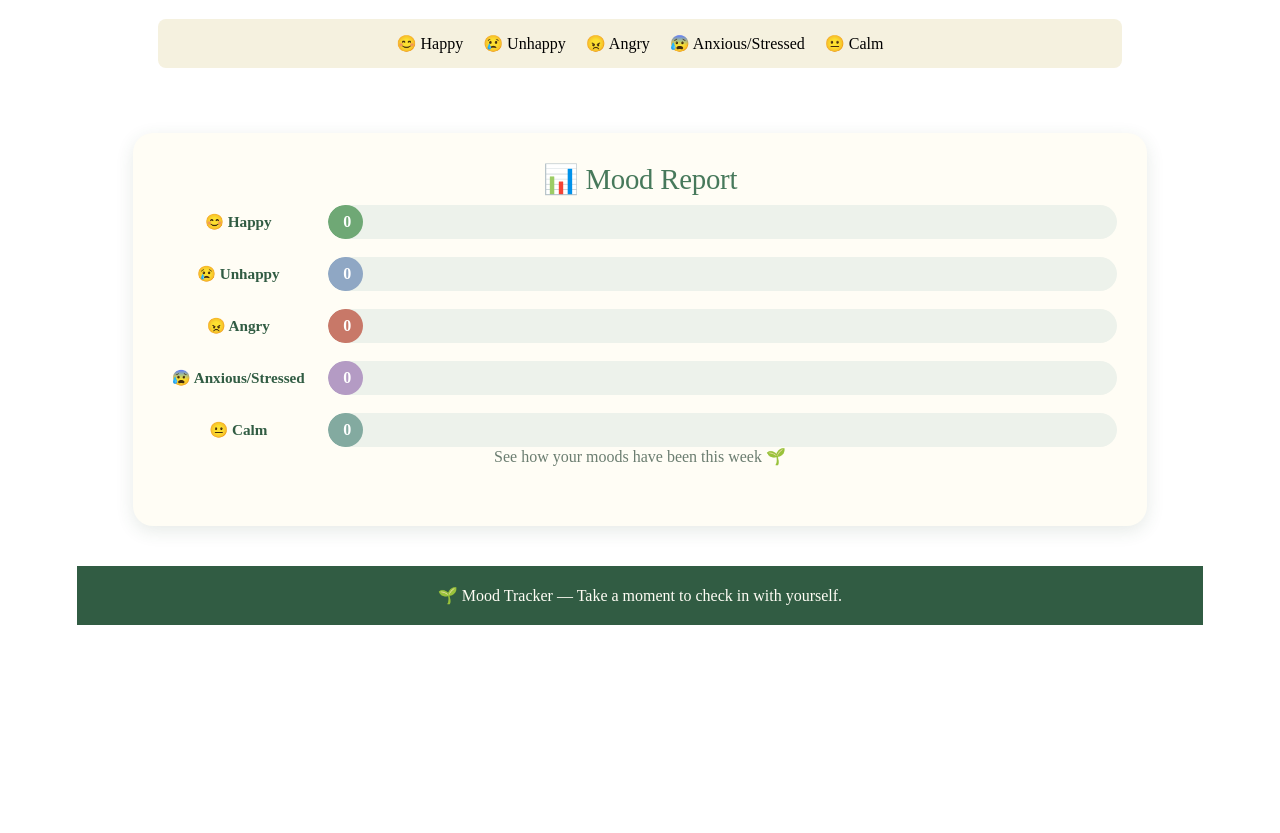
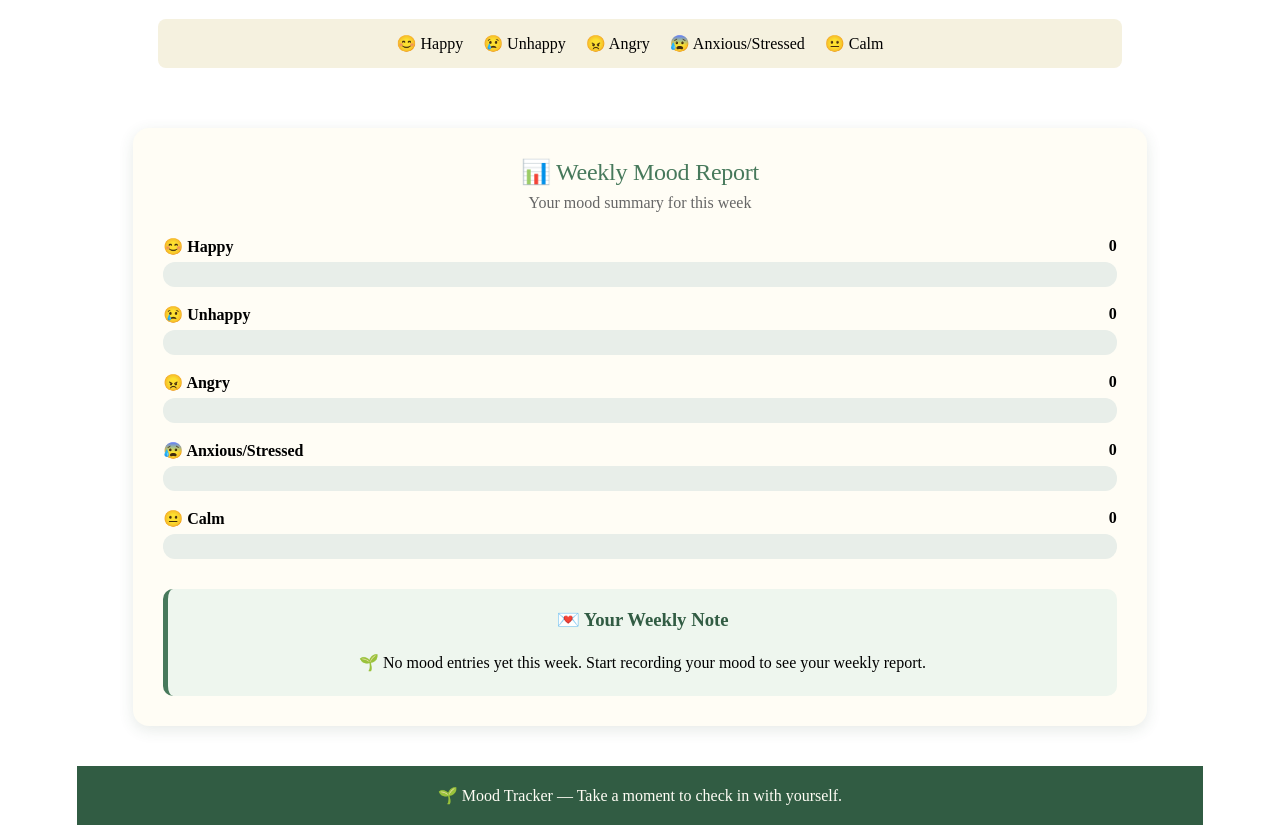
Before and after one commit to rekhavs003-cloud/unit-1-project, a React (Vite) app: page /calendar in a window 1280 px wide. Shown: the part 1230-2063 px from the top of the page. Before the commit the page ends 1863 px from the top, so only its background shows below. Built offline with nearby package versions, Linux system fonts and the light colour scheme.

Commit message:
updated mood components and weekly report

```diff
--- a/src/components/Header/Header.jsx
+++ b/src/components/Header/Header.jsx
@@ -6,16 +6,24 @@ function Header() {
   return (
     <header className="header">
       <div className="header-container">
-        <Link to="/" className="logo">
+
+        <Link to="/home" className="logo">
           🌿 Mood Tracker
         </Link>
 
-        <nav className="navigation" aria-label="Main navigation">
-          <Link to="/">Home</Link>
+        <nav
+          className="navigation"
+          aria-label="Main navigation"
+        >
+          <Link to="/home">Home</Link>
+
           <Link to="/journal">Journal</Link>
-          <Link to="/calendar">Calendar</Link>
+
+          <Link to="/calendar">Mood Tracker</Link>
+
           <Link to="/about">About</Link>
         </nav>
+
       </div>
     </header>
   );
--- a/src/components/WeeklyMoodReport/WeeklyMoodReport.css
+++ b/src/components/WeeklyMoodReport/WeeklyMoodReport.css
@@ -1,24 +1,19 @@
 .weekly-report {
-  margin-top: 40px;
+  margin-top: 35px;
   padding: 30px;
   background-color: #fffdf5;
-  border-radius: 20px;
-  box-shadow: 0 5px 18px rgba(50, 80, 55, 0.12);
+  border-radius: 16px;
+  box-shadow: 0 4px 15px rgba(50, 80, 55, 0.12);
 }
 
 .weekly-report h2 {
-  text-align: center;
   color: #315c43;
   margin-bottom: 8px;
-  font-size: 1.8rem;
 }
 
-.weekly-report::after {
-  content: "See how your moods have been this week 🌱";
-  display: block;
-  text-align: center;
-  color: #6b7d70;
-  margin-bottom: 30px;
+.report-introduction {
+  color: #666;
+  margin-bottom: 25px;
 }
 
 .mood-chart {
@@ -27,110 +22,81 @@
   gap: 18px;
 }
 
-.chart-item {
-  display: grid;
-  grid-template-columns: 150px 1fr;
-  align-items: center;
-  gap: 15px;
+.chart-row {
+  width: 100%;
 }
 
-.chart-item span {
-  color: #315c43;
+.chart-label {
+  display: flex;
+  justify-content: space-between;
+  margin-bottom: 6px;
   font-weight: 600;
-  font-size: 0.95rem;
 }
 
-.bar-container {
-  height: 34px;
-  background-color: #edf2eb;
-  border-radius: 20px;
+.bar-background {
+  width: 100%;
+  height: 25px;
+  background-color: #e8eee9;
+  border-radius: 12px;
   overflow: hidden;
 }
 
-.bar {
+.mood-bar {
   height: 100%;
-  min-width: 35px;
-  padding: 0 12px;
-
-  display: flex;
-  align-items: center;
-  justify-content: flex-end;
-
-  border-radius: 20px;
-
-  color: white;
-  font-weight: bold;
-
-  box-sizing: border-box;
-
+  border-radius: 12px;
   transition: width 0.6s ease;
 }
 
-/* Happy */
-.happy-bar {
-  background-color: #6fa875;
+.mood-bar.happy {
+  background-color: #7fbd8b;
 }
 
-/* Unhappy */
-.unhappy-bar {
-  background-color: #8fa7c4;
+.mood-bar.unhappy {
+  background-color: #8eb6d9;
 }
 
-/* Angry */
-.angry-bar {
-  background-color: #c87868;
+.mood-bar.angry {
+  background-color: #d98282;
 }
 
-/* Anxious / Stressed */
-.anxious-bar {
-  background-color: #b49bc4;
+.mood-bar.anxious {
+  background-color: #d8a85f;
 }
 
-/* Calm */
-.calm-bar {
-  background-color: #83aaa0;
+.mood-bar.calm {
+  background-color: #9b9bc9;
 }
 
-/* Small animation when the chart appears */
-.bar {
-  animation: growBar 0.8s ease;
+.weekly-note {
+  margin-top: 30px;
+  padding: 20px;
+  background-color: #eef6ee;
+  border-left: 5px solid #47795b;
+  border-radius: 10px;
 }
 
-@keyframes growBar {
-  from {
-    width: 0;
-  }
+.weekly-note h3 {
+  color: #315c43;
+  margin-top: 0;
+}
 
-  to {
-    width: var(--bar-width);
+.weekly-note p {
+  line-height: 1.6;
+  margin-bottom: 0;
+}
+
+@media (max-width: 768px) {
+  .weekly-report {
+    padding: 22px;
   }
 }
 
-@media (max-width: 700px) {
+@media (max-width: 480px) {
   .weekly-report {
-    padding: 20px;
+    padding: 18px;
   }
 
-  .chart-item {
-    grid-template-columns: 1fr;
-    gap: 7px;
-  }
-
-  .chart-item span {
-    font-size: 0.9rem;
+  .chart-label {
+    font-size: 14px;
   }
 }
-
-@media (max-width: 450px) {
-  .weekly-report {
-    padding: 16px;
-  }
-
-  .weekly-report h2 {
-    font-size: 1.5rem;
-  }
-
-  .bar-container {
-    height: 30px;
-  }
-}
--- a/src/components/WeeklyMoodReport/WeeklyMoodReport.jsx
+++ b/src/components/WeeklyMoodReport/WeeklyMoodReport.jsx
@@ -1,99 +1,168 @@
 import React from "react";
 import "./WeeklyMoodReport.css";
 
-function WeeklyMoodReport({ moodEntries }) {
-  const happyDays = moodEntries.filter(
-    (entry) => entry.mood === "Happy"
-  ).length;
+function WeeklyMoodReport({ moodEntries = [] }) {
+  const today = new Date();
 
-  const unhappyDays = moodEntries.filter(
-    (entry) => entry.mood === "Unhappy"
-  ).length;
+  // Find the first day of this week.
+  const startOfWeek = new Date(today);
+  startOfWeek.setDate(today.getDate() - today.getDay());
+  startOfWeek.setHours(0, 0, 0, 0);
 
-  const angryDays = moodEntries.filter(
-    (entry) => entry.mood === "Angry"
-  ).length;
+  // Find the first day of next week.
+  const endOfWeek = new Date(startOfWeek);
+  endOfWeek.setDate(startOfWeek.getDate() + 7);
 
-  const anxiousDays = moodEntries.filter(
-    (entry) => entry.mood === "Anxious/Stressed"
-  ).length;
+  // Our five moods.
+  const moods = [
+    {
+      name: "Happy",
+      emoji: "😊",
+      className: "happy"
+    },
+    {
+      name: "Unhappy",
+      emoji: "😢",
+      className: "unhappy"
+    },
+    {
+      name: "Angry",
+      emoji: "😠",
+      className: "angry"
+    },
+    {
+      name: "Anxious/Stressed",
+      emoji: "😰",
+      className: "anxious"
+    },
+    {
+      name: "Calm",
+      emoji: "😐",
+      className: "calm"
+    }
+  ];
 
-  const calmDays = moodEntries.filter(
-    (entry) => entry.mood === "Calm"
-  ).length;
+  // Start all mood counts at zero.
+  const moodCounts = {
+    Happy: 0,
+    Unhappy: 0,
+    Angry: 0,
+    "Anxious/Stressed": 0,
+    Calm: 0
+  };
+
+  // Look at every saved mood entry.
+  moodEntries.forEach((entry) => {
+    if (!entry.date || !entry.mood) {
+      return;
+    }
+
+    const entryDate = new Date(
+      entry.date + "T00:00:00"
+    );
+
+    // Only count entries from this week.
+    if (
+      entryDate >= startOfWeek &&
+      entryDate < endOfWeek
+    ) {
+      if (moodCounts[entry.mood] !== undefined) {
+        moodCounts[entry.mood]++;
+      }
+    }
+  });
+
+  // Find the largest number.
+  const largestCount = Math.max(
+    ...Object.values(moodCounts),
+    1
+  );
+
+  // Create the message underneath the chart.
+  function getWeeklyNote() {
+    const happyDays = moodCounts.Happy;
+
+    const totalEntries = Object.values(
+      moodCounts
+    ).reduce((total, number) => total + number, 0);
+
+    if (totalEntries === 0) {
+      return "🌱 No mood entries yet this week. Start recording your mood to see your weekly report.";
+    }
+
+    if (happyDays >= 3) {
+      return "🌟 Great week! You had 3 or more happy days. Keep enjoying those positive moments!";
+    }
+
+    if (happyDays === 1) {
+      return "💛 You had one happy day this week. Be gentle with yourself. Drink water, eat nourishing food, get some movement, and make time for rest.";
+    }
+
+    if (happyDays === 0) {
+      return "💛 This week may have been difficult. Take care of yourself with good food, water, gentle movement, and enough rest.";
+    }
+
+    return "🌱 Keep checking in with yourself. Every mood is worth noticing.";
+  }
 
   return (
     <section className="weekly-report">
-      <h2>📊 Mood Report</h2>
+
+      <h2>📊 Weekly Mood Report</h2>
+
+      <p className="report-introduction">
+        Your mood summary for this week
+      </p>
 
       <div className="mood-chart">
 
-        <div className="chart-item">
-          <span>😊 Happy</span>
+        {moods.map((mood) => {
+          const count = moodCounts[mood.name];
 
-          <div className="bar-container">
+          const barWidth =
+            (count / largestCount) * 100;
+
+          return (
             <div
-              className="bar happy-bar"
-              style={{ width: `${happyDays * 10}%` }}
+              className="chart-row"
+              key={mood.name}
             >
-              {happyDays}
+
+              <div className="chart-label">
+                <span>
+                  {mood.emoji} {mood.name}
+                </span>
+
+                <strong>{count}</strong>
+              </div>
+
+              <div className="bar-background">
+
+                <div
+                  className={`mood-bar ${mood.className}`}
+                  style={{
+                    width: `${barWidth}%`
+                  }}
+                ></div>
+
+              </div>
+
             </div>
-          </div>
-        </div>
-
-        <div className="chart-item">
-          <span>😢 Unhappy</span>
-
-          <div className="bar-container">
-            <div
-              className="bar unhappy-bar"
-              style={{ width: `${unhappyDays * 10}%` }}
-            >
-              {unhappyDays}
-            </div>
-          </div>
-        </div>
-
-        <div className="chart-item">
-          <span>😠 Angry</span>
-
-          <div className="bar-container">
-            <div
-              className="bar angry-bar"
-              style={{ width: `${angryDays * 10}%` }}
-            >
-              {angryDays}
-            </div>
-          </div>
-        </div>
-
-        <div className="chart-item">
-          <span>😰 Anxious/Stressed</span>
-
-          <div className="bar-container">
-            <div
-              className="bar anxious-bar"
-              style={{ width: `${anxiousDays * 10}%` }}
-            >
-              {anxiousDays}
-            </div>
-          </div>
-        </div>
-
-        <div className="chart-item">
-          <span>😐 Calm</span>
-
-          <div className="bar-container">
-            <div
-              className="bar calm-bar"
-              style={{ width: `${calmDays * 10}%` }}
-            >
-              {calmDays}
-            </div>
-          </div>
-        </div>
+          );
+        })}
 
       </div>
+
+      <div className="weekly-note">
+
+        <h3>💌 Your Weekly Note</h3>
+
+        <p>
+          {getWeeklyNote()}
+        </p>
+
+      </div>
+
     </section>
   );
 }
--- a/src/pages/Calendar.jsx
+++ b/src/pages/Calendar.jsx
@@ -1,19 +1,30 @@
-import React from "react";
+import React, { useState } from "react";
+
 import MoodCalendar from "../components/MoodCalendar/MoodCalendar";
 import WeeklyMoodReport from "../components/WeeklyMoodReport/WeeklyMoodReport";
 
 function Calendar({ moodEntries }) {
+  const [selectedMood, setSelectedMood] = useState("all");
+
   return (
     <section className="page">
+
       <h1>Mood Calendar</h1>
 
       <p>
         Look at your mood entries and see how your days have been going.
       </p>
 
-      <MoodCalendar moodEntries={moodEntries} />
+      <MoodCalendar
+        moodEntries={moodEntries}
+        selectedMood={selectedMood}
+        setSelectedMood={setSelectedMood}
+      />
 
-      <WeeklyMoodReport moodEntries={moodEntries} />
+      <WeeklyMoodReport
+        moodEntries={moodEntries}
+      />
+
     </section>
   );
 }
```
Also changed, not shown: src/components/ChooseWeather.jsx (deleted, +0 -20 lines), src/components/MoodCalendar.jsx (deleted, +0 -9 lines), src/components/MoodForm.jsx (deleted, +0 -63 lines).
